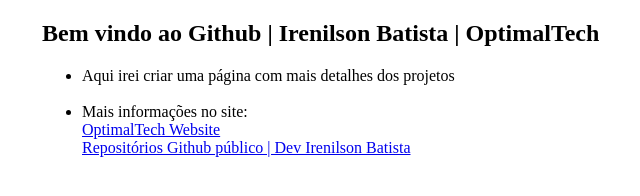
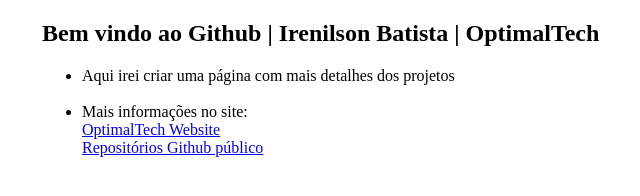
Before and after one commit to iresantosbatista/iresantosbatista.github.io, a plain HTML site: page index.html in a window 1280 px wide. Shown: the whole page, without its empty margins (173-813 px from the left). Drawn offline with Linux system fonts and the light colour scheme.

Commit message:
Alteração do arquivo index.html 6

```diff
--- a/index.html
+++ b/index.html
@@ -44,7 +44,7 @@
                 <br />
                 <li>Mais informações no site:<br />
                 <a href="https://optimaltech.com.br/" target="_blank" rel="noopener noreferrer">OptimalTech Website</a><br />
-                <a href="https://github.com/iresantosbatista/iresantosbatista.github.io/" target="_blank" rel="noopener noreferrer">Repositórios Github público | Dev Irenilson Batista</a>
+                <a href="https://github.com/iresantosbatista/iresantosbatista.github.io/" target="_blank" rel="noopener noreferrer">Repositórios Github público</a>
             </ul>
         </div>
     </main>
```
